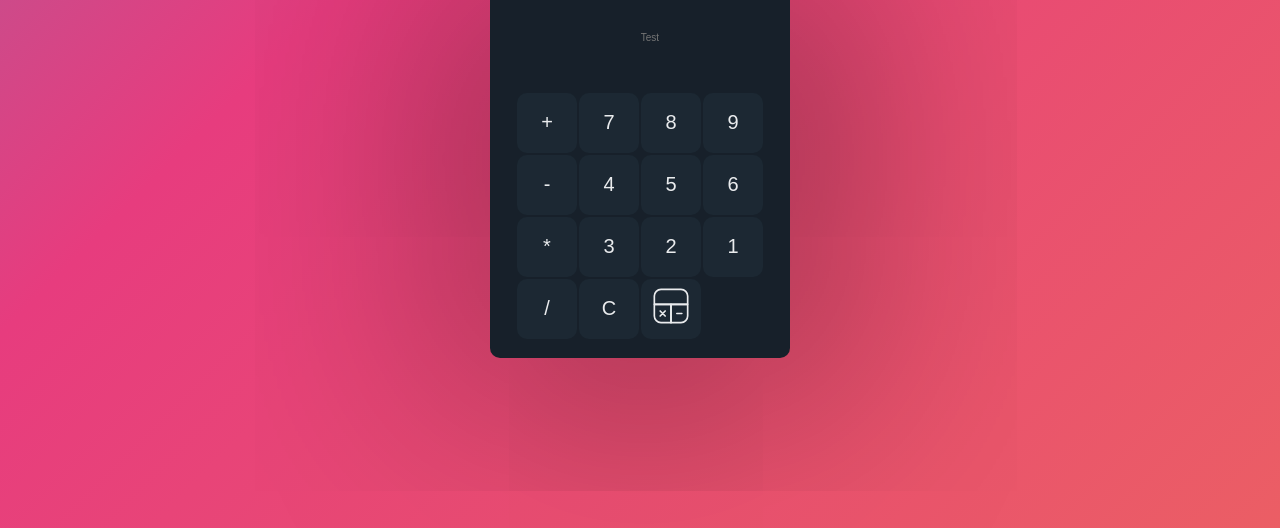
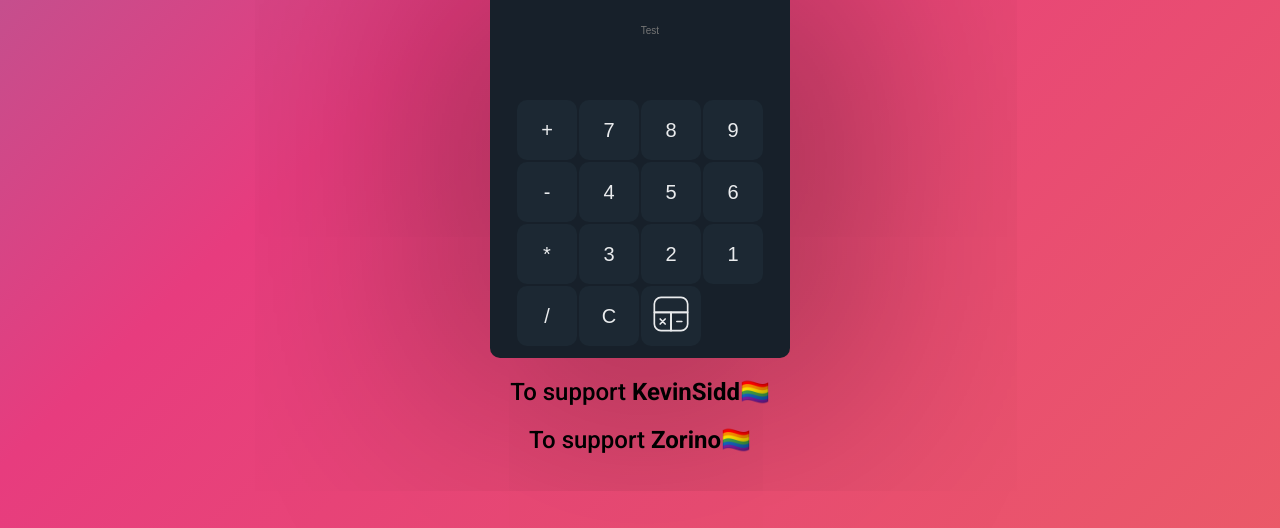
Before and after one commit to KanaMundra/Basic-Calculator, a plain HTML site: page index.html in a window 1280 px wide. Shown: the part 272-800 px from the top of the page. Drawn offline with Linux system fonts and the light colour scheme.

Commit message:
Added Zorino and Kevin Support Link (friends)

```diff
--- a/index.html
+++ b/index.html
@@ -43,7 +43,8 @@
     </div>
 
     </div>
-
+        <h2 class="kevinsupport">To support <b>KevinSidd</b>🏳️‍🌈</h2>
+        <h2 class="kevinsupport">To support <a href="https://me.zorino.in/ "><b>Zorino</b></a>🏳️‍🌈</h2>
     </div>
     <script src="index.js"></script>
 
--- a/style.css
+++ b/style.css
@@ -36,7 +36,7 @@ body{
 .display{
     max-width: 100%;
     height: 80px;
-    margin-bottom: 5px;
+    margin-bottom: 20px;
     font-size: 15px;
     border: none;
     color: white;
@@ -93,3 +93,17 @@ button:hover{
     left: 27%;
     z-index: -1;
 }
+
+.kevinsupport{
+    font-family: "Roboto", sans-serif;
+    font-weight: 500;
+    font-style: normal;
+    text-align: center;
+}
+a {
+    text-decoration: none;
+    color: black;
+  }
+a:hover{
+    font-size: 110%;
+}
```
